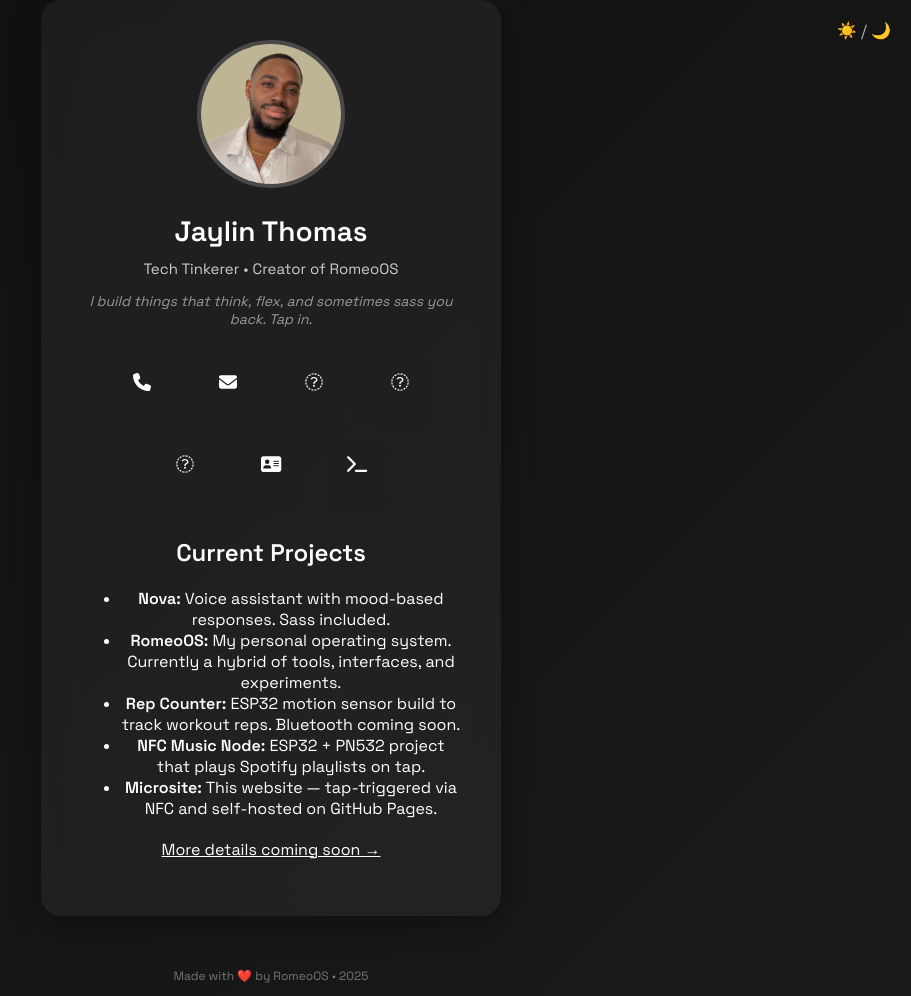
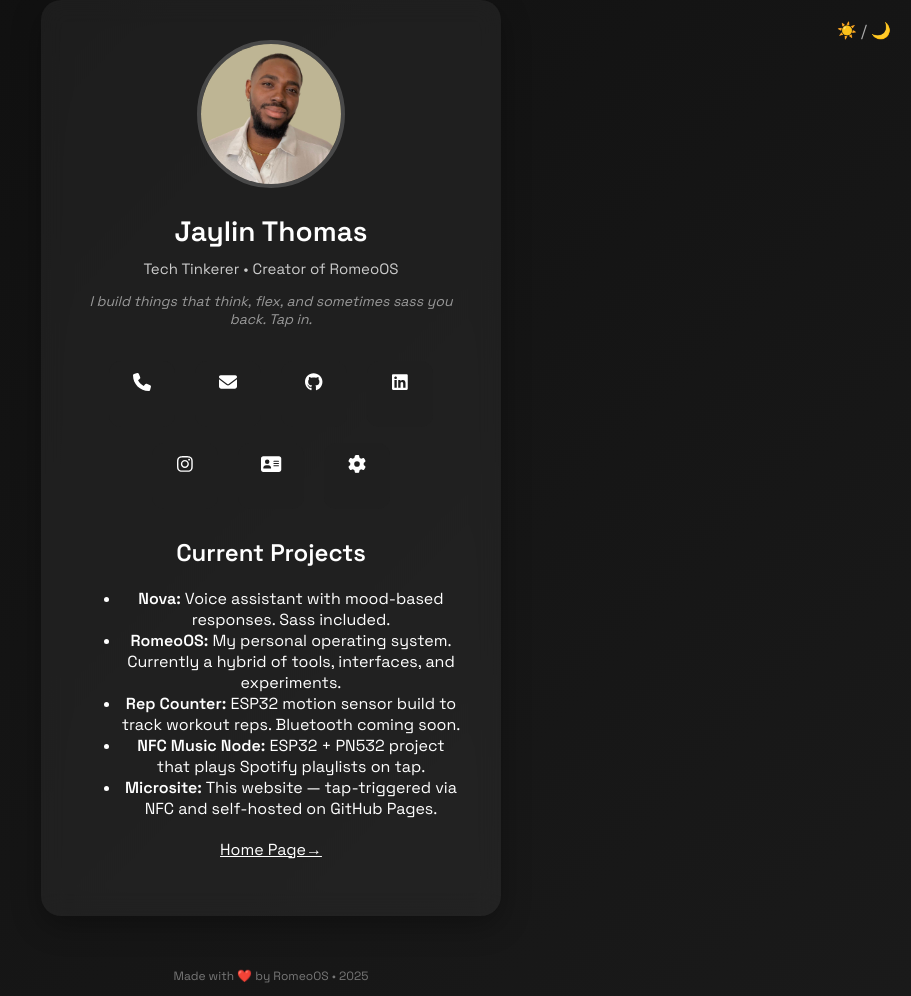
Before and after one commit to jaylinthomas01/romeocard, a plain HTML site: page index.html in a window 1280 px wide. Shown: the whole page, without its empty margins (369-1280 px from the left). Drawn offline with Linux system fonts and the light colour scheme.

Commit message:
Update index.html

```diff
--- a/index.html
+++ b/index.html
@@ -35,11 +35,11 @@
     <div class="buttons">
       <a href="tel:+1-445-444-0759" title="Call"><i class="fa fa-phone"></i></a>
       <a href="mailto:jaylinthomas01@gmail.com" title="Email"><i class="fa fa-envelope"></i></a>
-      <a href="https://github.com/jaylinthomas01" target="_blank" title="GitHub"><i class="fa fa-github"></i></a>
-      <a href="https://www.linkedin.com/in/jaylinthomas" target="_blank" title="LinkedIn"><i class="fa fa-linkedin"></i></a>
-      <a href="https://www.instagram.com/romeoyuhh" target="_blank" title="Instagram"><i class="fa fa-instagram"></i></a>
+      <a href="https://github.com/jaylinthomas01" target="_blank" title="GitHub"><i class="fa-brands fa-github"></i></a>
+      <a href="https://www.linkedin.com/in/jaylinthomas" target="_blank" title="LinkedIn"><i class="fa-brands fa-linkedin"></i></a>
+      <a href="https://www.instagram.com/romeoyuhh" target="_blank" title="Instagram"><i class="fa-brands fa-instagram"></i></a>
       <a href="contact.vcf" download title="Save Contact"><i class="fa fa-address-card"></i></a>
-      <a href="projects.html" title="Projects"><i class="fa fa-terminal"></i></a>
+      <a href="projects.html" title="Projects"><i class="fa-solid fa-gear"></i></a>
     </div>
 
     <h2>Current Projects</h2>
@@ -50,7 +50,7 @@
       <li><strong>NFC Music Node:</strong> ESP32 + PN532 project that plays Spotify playlists on tap.</li>
       <li><strong>Microsite:</strong> This website — tap-triggered via NFC and self-hosted on GitHub Pages.</li>
     </ul>
-    <p style="margin-top: 20px;"><a href="#" title="Coming soon">More details coming soon →</a></p>
+    <p style="margin-top: 20px;"><a href="#" title="Coming soon">Home Page→</a></p>
   </div>
 
   <footer>
```
